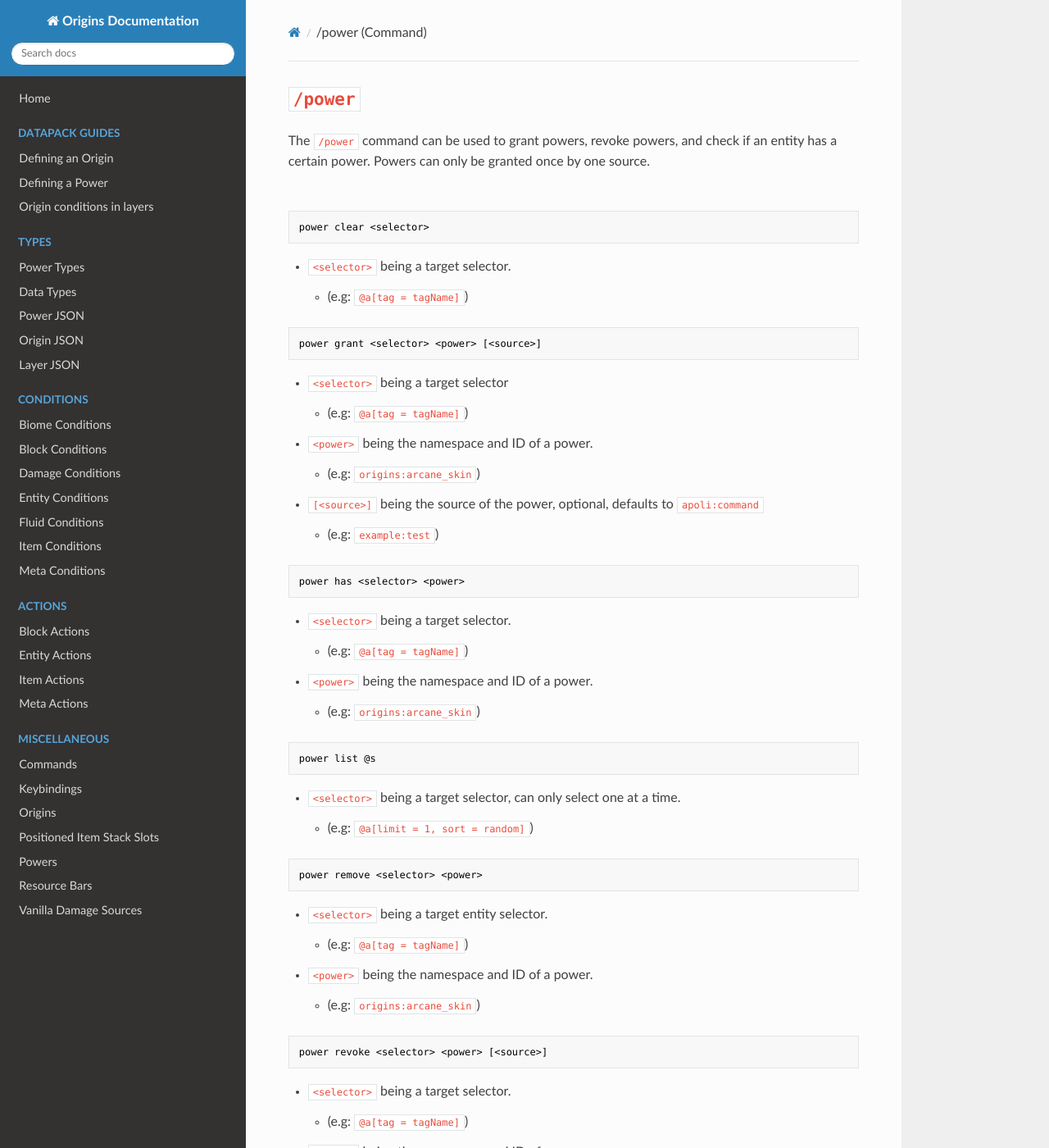
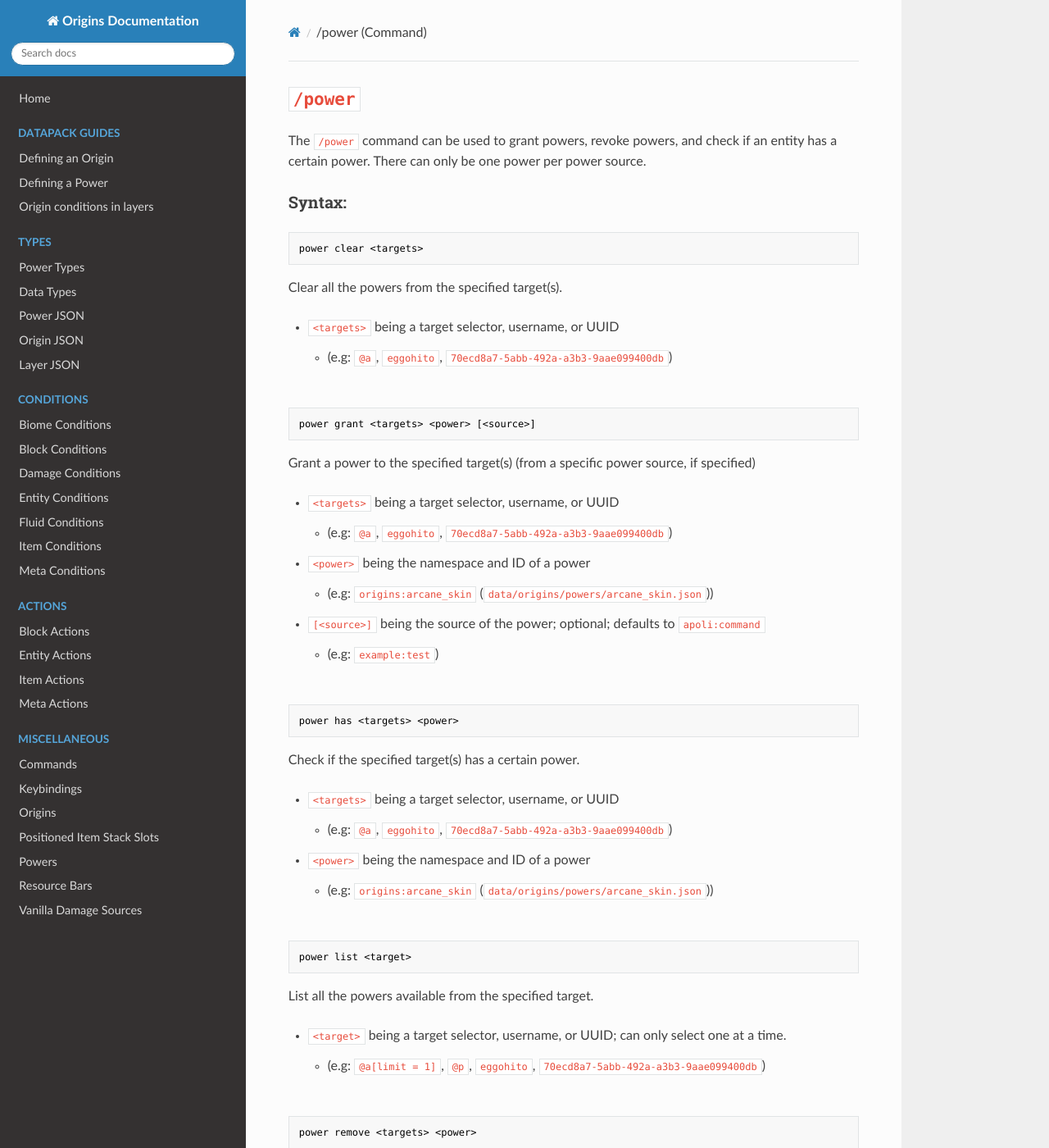
Before and after one commit to apace100/origins-docs, an MkDocs documentation site: the page built from docs/misc/commands/power.md, in a window 1280 px wide and 1400 px high. Shown: the whole window at 82% size. Built offline with MkDocs 1.6.1, drawn with Linux system fonts in a browser that asks for light colours; nearby versions of some CDN libraries; some of the changed text lies outside the part shown.

Commit message:
Modified MDs in `misc/commands`; should now have a clearer formatting, and explanation

````diff
--- a/docs/misc/commands/power.md
+++ b/docs/misc/commands/power.md
@@ -1,87 +1,117 @@
 ---
 title: /power (Command)
-date: 2021-06-13
+date: 2021-07-13
 ---
 
 # `/power`
 
-The `/power` command can be used to grant powers, revoke powers, and check if an entity has a certain power. Powers can only be granted once by one source.
+The `/power` command can be used to grant powers, revoke powers, and check if an entity has a certain power. There can only be one power per power source.
+
+### Syntax:
+
+```mcfunction
+power clear <targets>
+```
+Clear all the powers from the specified target(s).
+<br>
+
+* `<targets>` being a target selector, username, or UUID
+    * (e.g: `@a`, `eggohito`, `70ecd8a7-5abb-492a-a3b3-9aae099400db`)
 <br>
 <br>
 
-```mcfuncton
-power clear <selector>
+```mcfunction
+power grant <targets> <power> [<source>]
 ```
-* `<selector>` being a target selector.
-    * (e.g: `@a[tag = tagName]`)
+Grant a power to the specified target(s) (from a specific power source, if specified)
 <br>
 
+* `<targets>` being a target selector, username, or UUID
+    * (e.g: `@a`, `eggohito`, `70ecd8a7-5abb-492a-a3b3-9aae099400db`)
 
-```mcfunction
-power grant <selector> <power> [<source>]
-```
-* `<selector>` being a target selector
-    * (e.g: `@a[tag = tagName]`)
+* `<power>` being the namespace and ID of a power
+    * (e.g: `origins:arcane_skin` (`data/origins/powers/arcane_skin.json`))
 
-* `<power>` being the namespace and ID of a power.
-    * (e.g: `origins:arcane_skin`)
-
-* `[<source>]` being the source of the power, optional, defaults to `apoli:command`
+* `[<source>]` being the source of the power; optional; defaults to `apoli:command`
     * (e.g: `example:test`)
+<br>
 <br>
 
 ```mcfunction
-power has <selector> <power>
+power has <targets> <power>
 ```
-* `<selector>` being a target selector.
-    * (e.g: `@a[tag = tagName]`)
+Check if the specified target(s) has a certain power.
+<br>
 
-* `<power>` being the namespace and ID of a power.
-    * (e.g: `origins:arcane_skin`)
+* `<targets>` being a target selector, username, or UUID
+    * (e.g: `@a`, `eggohito`, `70ecd8a7-5abb-492a-a3b3-9aae099400db`)
+
+* `<power>` being the namespace and ID of a power
+    * (e.g: `origins:arcane_skin` (`data/origins/powers/arcane_skin.json`))
+<br>
 <br>
 
 ```mcfunction
-power list @s
+power list <target>
 ```
-* `<selector>` being a target selector, can only select one at a time.
-    * (e.g: `@a[limit = 1, sort = random]`)
+List all the powers available from the specified target.
+<br>
+
+* `<target>` being a target selector, username, or UUID; can only select one at a time.
+    * (e.g: `@a[limit = 1]`, `@p`, `eggohito`, `70ecd8a7-5abb-492a-a3b3-9aae099400db`)
+<br>
 <br>
 
 ```mcfunction
-power remove <selector> <power>
+power remove <targets> <power>
 ```
-* `<selector>` being a target entity selector.
-    * (e.g: `@a[tag = tagName]`)
+Remove a power from the specified target.
+<br>
 
-* `<power>` being the namespace and ID of a power.
-    * (e.g: `origins:arcane_skin`)
+* `<targets>` being a target selector, username, or UUID
+    * (e.g: `@a`, `eggohito`, `70ecd8a7-5abb-492a-a3b3-9aae099400db`)
+
+* `<power>` being the namespace and ID of a power
+    * (e.g: `origins:arcane_skin` (`data/origins/powers/arcane_skin.json`))
+<br>
 <br>
 
 ```mcfunction
-power revoke <selector> <power> [<source>]
+power revoke <targets> <power> [<source>]
 ```
-* `<selector>` being a target selector.
-    * (e.g: `@a[tag = tagName]`)
+Revoke a power from the specified target(s) (and from a specific power source, if specified.)
+<br>
 
-* `<power>` being the namespace and ID of a power.
-    * (e.g: `origins:arcane_skin`)
+* `<targets>` being a target selector, username, or UUID
+    * (e.g: `@a`, `eggohito`, `70ecd8a7-5abb-492a-a3b3-9aae099400db`)
 
-* `[<source>]` being the source of the power, defaults to `apoli:command`.
+* `<power>` being the namespace and ID of a power
+    * (e.g: `origins:arcane_skin` (`data/origins/powers/arcane_skin.json`))
+
+* `[<source>]` being the source of the power, defaults to `apoli:command`
     * (e.g: `example:test`)
+<br>
 <br>
 
 ```mcfunction
-power revokeall <selector>
+power revokeall <targets>
 ```
-* `<selector>` being a target selector.
-    * (e.g: `@a[tag = tagName]`)
+Revoke all the powers from the specified target(s).
+<br>
+
+* `<targets>` being a target selector, username, or UUID
+    * (e.g: `@a`, `eggohito`, `70ecd8a7-5abb-492a-a3b3-9aae099400db`)
+<br>
 <br>
 
 ```mcfunction
-power sources @s origins:creative_flight
+power sources <target> <power>
 ```
-* `<selector>` being a target selector, can only select one at a time.
-    * (e.g: `@a[limit = 1, sort = random]`)
+List all the sources of a power from the specified target.
+<br>
 
-* `<power>` being the namespace and ID of a power.
-    * (e.g: `origins:arcane_skin`)
+* `<target>` being a target selector, username, or UUID; can only select one at a time
+    * (e.g: `@a[limit = 1]`, `@p`, `eggohito`, `70ecd8a7-5abb-492a-a3b3-9aae099400db`)
+
+* `<power>` being the namespace and ID of a power
+    * (e.g: `origins:arcane_skin` (`data/origins/powers/arcane_skin.json`))
````
Also changed, not shown: docs/misc/commands/origin.md (+42 -27 lines), docs/misc/commands/resource.md (+45 -21 lines).
